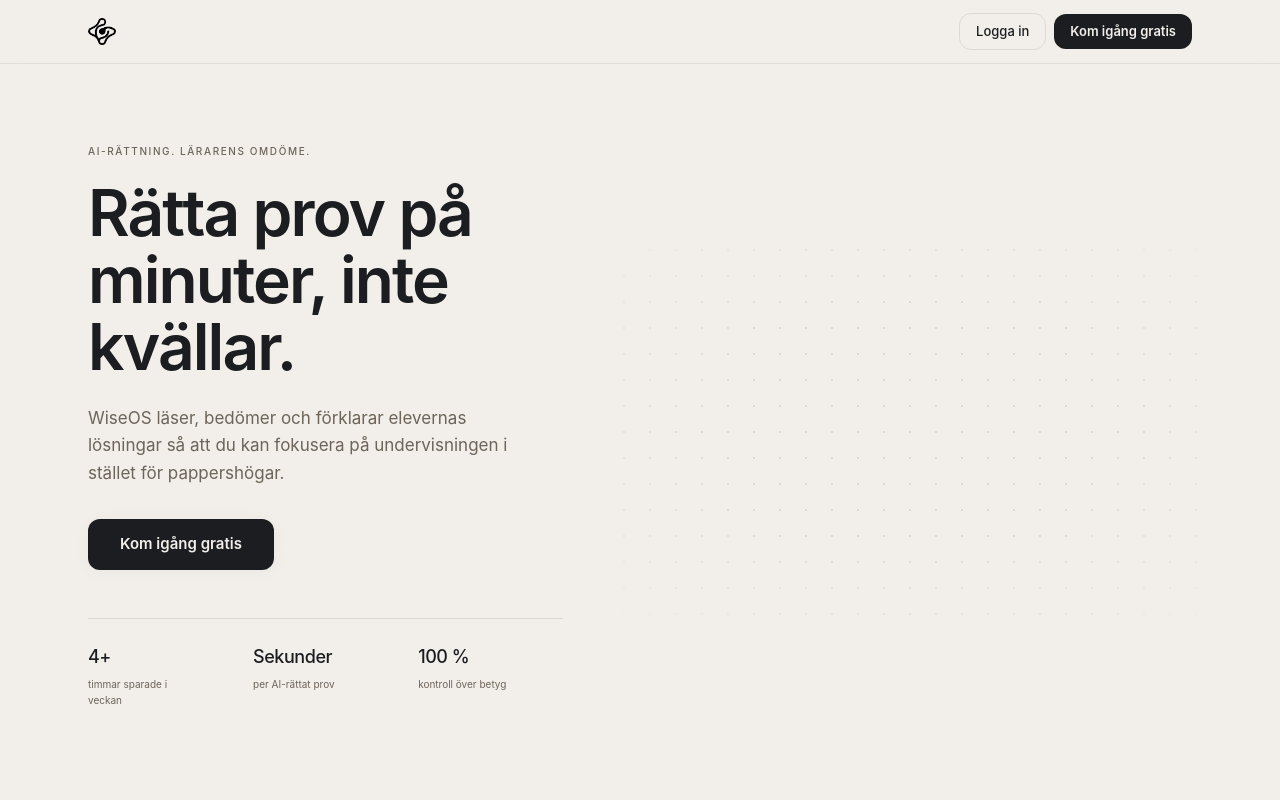
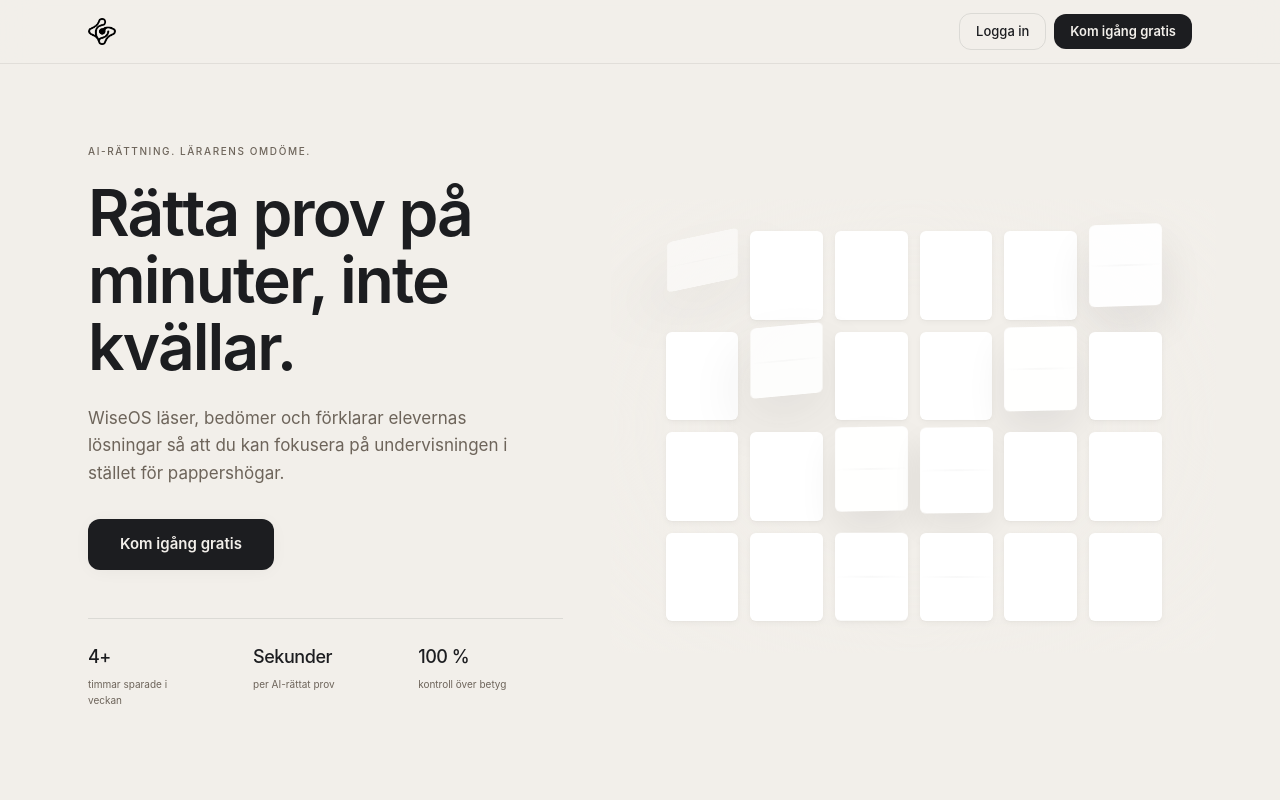
Before and after one commit to tjuren-ferdinand/wiseos_working_engine, a Next.js app in the folder apps/web/: page /login in a window 1280 px wide. Shown: the top 800 px of the page. Built offline with nearby package versions, Linux system fonts and the light colour scheme; no server answers.

Commit message:
Add paper grid lift animation to login hero

```diff
--- a/apps/web/app/login/page.tsx
+++ b/apps/web/app/login/page.tsx
@@ -8,7 +8,7 @@ import { motion, useScroll, useMotionValueEvent } from "framer-motion";
 import Logo from "@/components/Logo";
 import { createClient } from "@/lib/supabase/client";
 import LineIcon, { type IconName } from "@/components/LineIcon";
-import LoginHeroDots from "@/components/LoginHeroDots";
+import LoginHeroPaperGrid from "@/components/LoginHeroPaperGrid";
 import { TESTIMONIALS } from "@/lib/data/testimonials";
 import { SOCIAL_STATS } from "@/lib/data/stats";
 
@@ -471,7 +471,7 @@ export default function LoginPage() {
           </div>
 
           <div className="flex min-w-0 items-center lg:-mr-6">
-            <LoginHeroDots />
+            <LoginHeroPaperGrid />
           </div>
         </section>
 
--- /dev/null
+++ b/apps/web/components/LoginHeroPaperGrid.tsx
@@ -0,0 +1,117 @@
+"use client";
+
+import { useEffect, useState } from "react";
+
+const COLS = 6;
+const ROWS = 4;
+const TOTAL = COLS * ROWS;
+
+export default function LoginHeroPaperGrid({ className = "" }: { className?: string }) {
+  const [reduce, setReduce] = useState(false);
+
+  useEffect(() => {
+    const media = window.matchMedia("(prefers-reduced-motion: reduce)");
+    const update = () => setReduce(media.matches);
+    update();
+    media.addEventListener("change", update);
+    return () => media.removeEventListener("change", update);
+  }, []);
+
+  return (
+    <div
+      className={`relative isolate aspect-[4/3] w-full overflow-hidden rounded-2xl ${className}`}
+      aria-hidden
+      style={{ perspective: "1200px" }}
+    >
+      <div
+        className="absolute inset-0"
+        style={{
+          background:
+            "radial-gradient(ellipse at center, transparent 40%, rgb(var(--background) / 0.85) 100%)",
+        }}
+      />
+
+      <div
+        className="grid h-full w-full content-center justify-center gap-3 p-8"
+        style={{
+          gridTemplateColumns: `repeat(${COLS}, minmax(0, 1fr))`,
+          gridTemplateRows: `repeat(${ROWS}, minmax(0, 1fr))`,
+          maxWidth: "560px",
+          margin: "0 auto",
+        }}
+      >
+        {Array.from({ length: TOTAL }, (_, i) => {
+          const col = i % COLS;
+          const row = Math.floor(i / COLS);
+          const lift = (i % 5 === 0) || (i % 7 === 0); // every 5th and 7th paper lifts
+          const delay = (col + row) * 0.4 + (lift ? i * 0.15 : 0);
+
+          return (
+            <div
+              key={i}
+              className="relative h-full w-full"
+              style={{
+                transformStyle: "preserve-3d",
+                transformOrigin: "center bottom",
+              }}
+            >
+              <div
+                className="absolute inset-0 rounded-md"
+                style={{
+                  background: "rgb(var(--surface-elevated))",
+                  boxShadow:
+                    "0 2px 6px rgb(var(--foreground) / 0.04), 0 1px 2px rgb(var(--foreground) / 0.03)",
+                  opacity: reduce ? 0.85 : 1,
+                  transform: reduce ? "rotateX(0)" : undefined,
+                  transformOrigin: "center bottom",
+                  animation: reduce
+                    ? "none"
+                    : lift
+                    ? `paperLift 10s cubic-bezier(0.25, 0.1, 0.25, 1) ${delay}s infinite`
+                    : "none",
+                }}
+              >
+                {/* Fold seam shadow */}
+                {lift && !reduce && (
+                  <div
+                    className="absolute inset-x-0 top-1/2 h-px"
+                    style={{
+                      background:
+                        "linear-gradient(90deg, transparent, rgb(var(--foreground) / 0.06), transparent)",
+                      transform: "translateY(-50%)",
+                    }}
+                  />
+                )}
+              </div>
+            </div>
+          );
+        })}
+      </div>
+
+      <style>{`
+        @keyframes paperLift {
+          0%, 10% {
+            transform: translateZ(0) rotateX(0) rotateY(0) translateY(0);
+            box-shadow: 0 2px 6px rgb(var(--foreground) / 0.04), 0 1px 2px rgb(var(--foreground) / 0.03);
+            opacity: 1;
+          }
+          30% {
+            transform: translateZ(28px) rotateX(-18deg) rotateY(4deg) translateY(-10px);
+            box-shadow: 0 20px 40px rgb(var(--foreground) / 0.08);
+            opacity: 0.95;
+          }
+          55% {
+            transform: translateZ(70px) rotateX(-42deg) rotateY(10deg) translateY(-36px);
+            box-shadow: 0 32px 70px rgb(var(--foreground) / 0.10);
+            opacity: 0.80;
+          }
+          80%, 100% {
+            transform: translateZ(150px) rotateX(-78deg) rotateY(22deg) translateY(-100px);
+            box-shadow: 0 60px 100px rgb(var(--foreground) / 0.12);
+            opacity: 0;
+          }
+        }
+      `}</style>
+    </div>
+  );
+}
```
